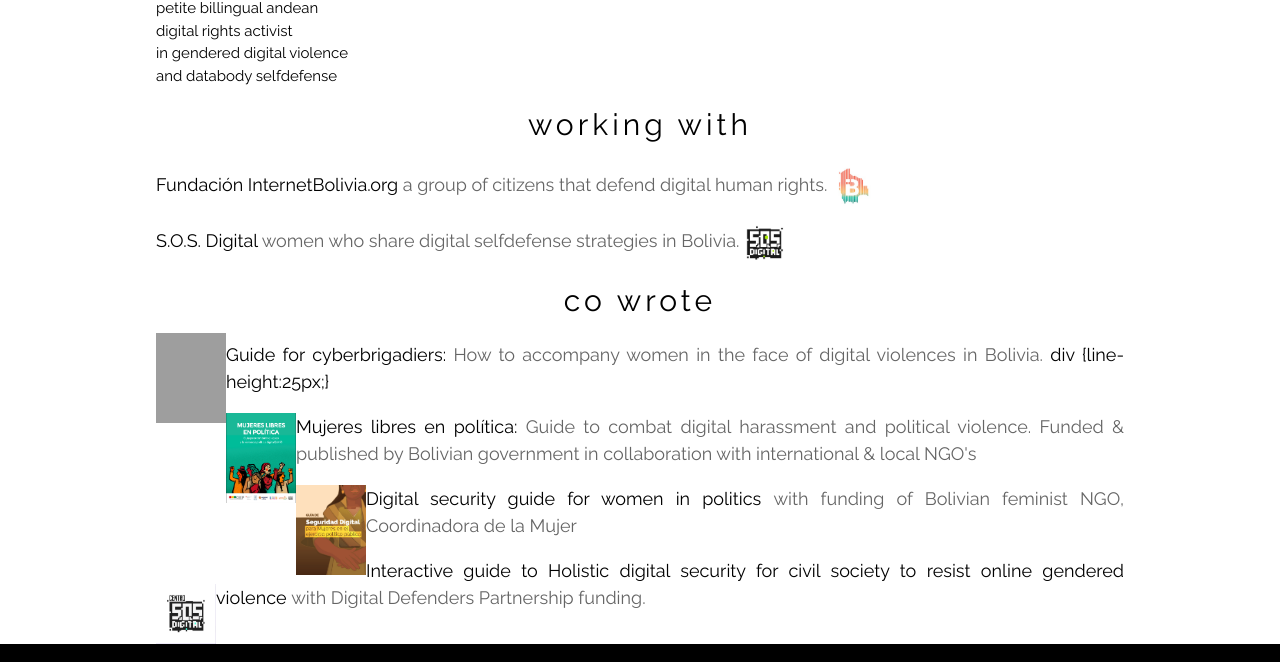
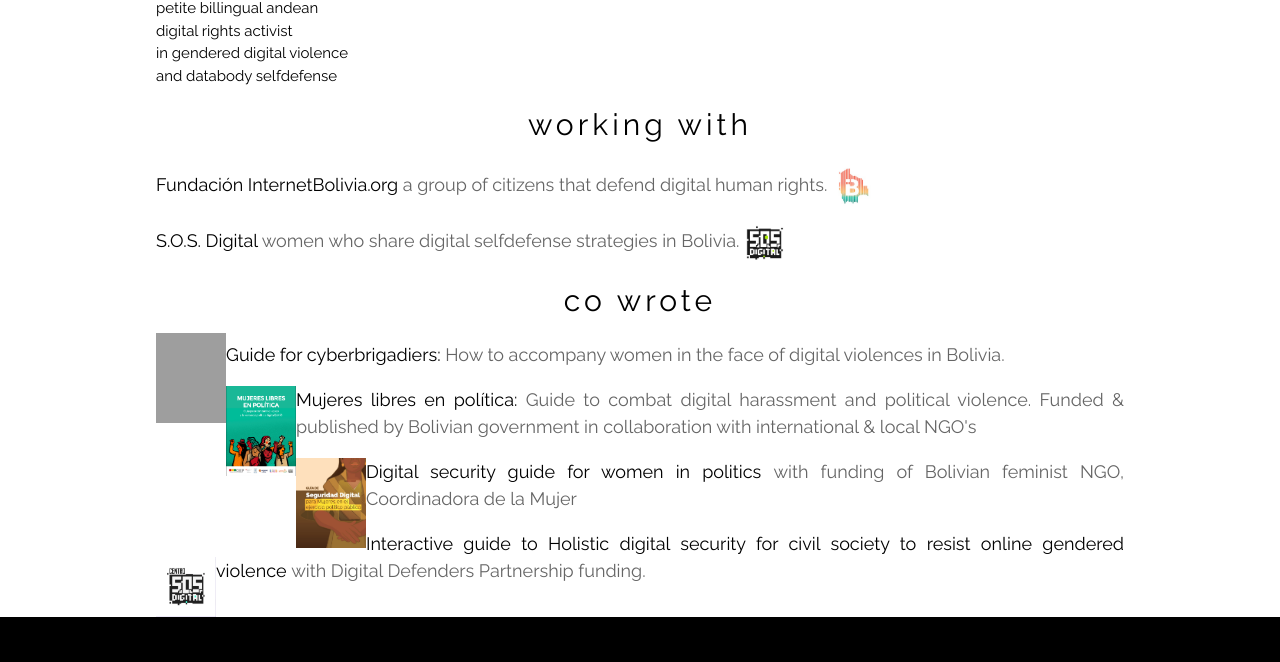
Before and after one commit to b0tlita/b0tlita.github.io, a plain HTML site: page index.html in a window 1280 px wide. Shown: the part 1015-1677 px from the top of the page. Drawn offline with nearby package versions, Linux system fonts and the light colour scheme; grey boxes are pictures that could not be loaded.

Commit message:
Update index.html

```diff
--- a/index.html
+++ b/index.html
@@ -61,7 +61,15 @@
 
 
 
-	div {line-height:25px;}
+
+
+
+
+
+
+
+
+
 
 
 
@@ -82,6 +90,20 @@
 
 <a href="https://www.mujeresactivando.org/wp-content/uploads/2021/03/guia_ciberacoso.pdf" target="_blank"> <img src="pics/mujeres libres en política bolivia cielito saravia.png" alt="MujeresLibresPolitica" style= "float:left" width="70" height="90"></a>
 <span class="w3-opacity"> Guide to combat digital harassment and political violence. Funded & published by Bolivian government in collaboration with international & local NGO's </span>
+
+
+
+
+
+
+
+
+
+
+
+
+
+
 
 
 
@@ -126,11 +148,42 @@
 
 
 
+
+
+
+
+
+
+
+
+
+
+
+
 <p class="w3-justify w3-large"> Interactive guide to Holistic digital security for civil society to resist online gendered violence
 
 <a href= "https://sosdigital.internetbolivia.org/guia/" target="_blank"> <img src="pics/centro sos digital.jpg" alt="interactive online holistic digital security guide" style= "float:left" width="60" height="60"> </a>
 
 <span class="w3-opacity"> with Digital Defenders Partnership funding.</span>
+
+
+
+
+
+
+
+
+
+
+
+
+
+
+
+
+
+
+
 
 
 
```
